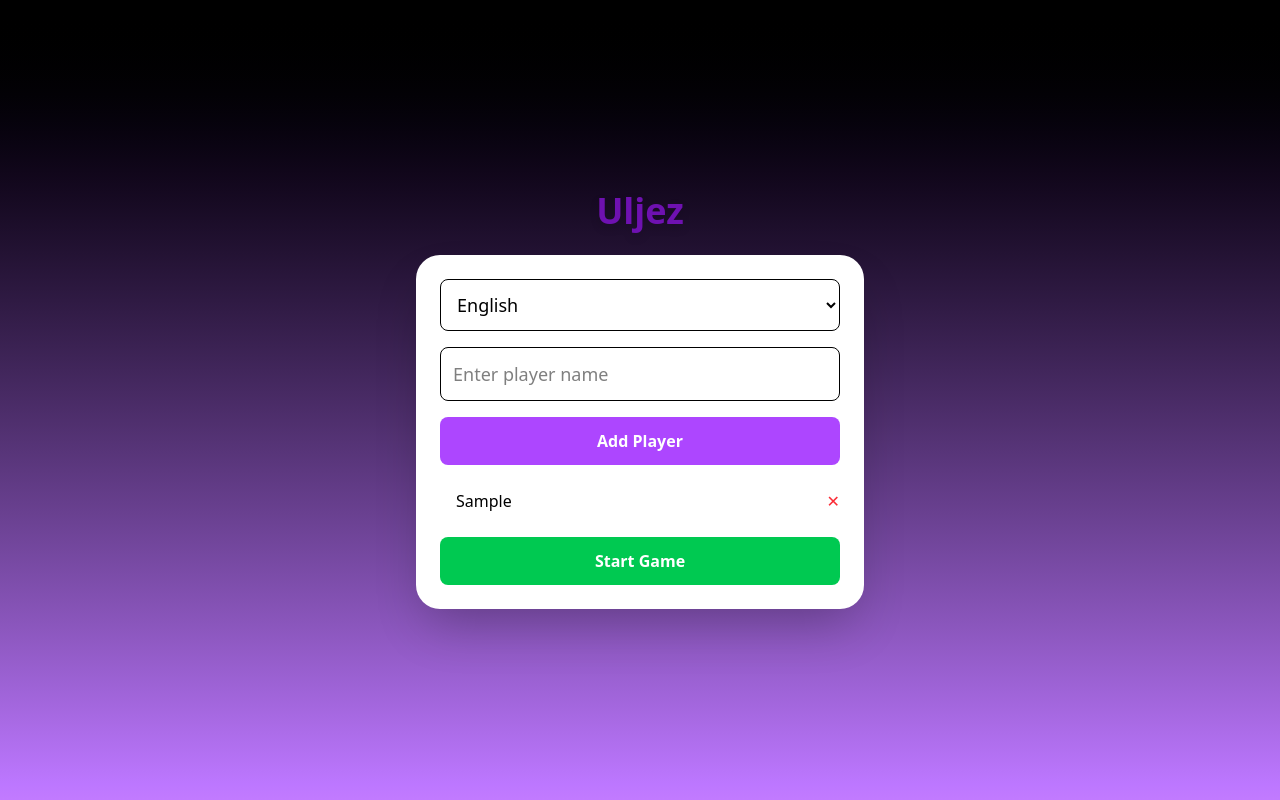
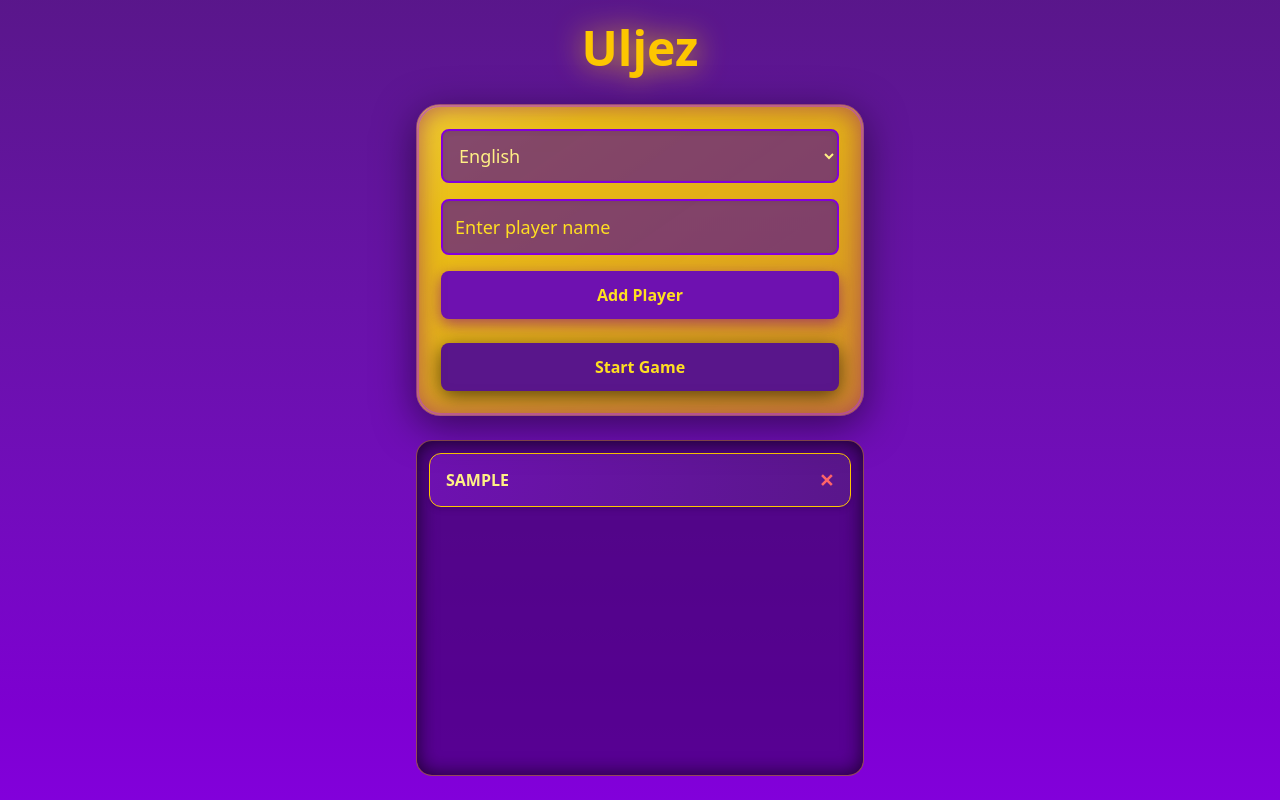
Before and after one commit to AmarMujke/uljez, a React (Vite) app: page / in a window 1280 px wide. Both pictures are taken after typing "Sample" into the empty fields and a click on the button "Add Player". Built offline with nearby package versions, Linux system fonts and the light colour scheme.

Commit message:
countdown circle, voting, results, setup changed

```diff
--- a/src/App.jsx
+++ b/src/App.jsx
@@ -1,20 +1,21 @@
 import { useState } from "react";
 import PlayerCard from "./components/PlayerCard";
 import Voting from "./components/Voting";
+import CountdownCircle from "./components/CountDownCircle.jsx";
+import SetUpPhase from "./components/SetUpPhase.jsx";
+import { assignRoles, assignWords } from "./gameLogic.js";
 import words from "./words.json";
-import { assignRoles, assignWords } from "./gameLogic.js";
+import Results from "./components/Results.jsx";
 
 export default function App() {
-  const [language, setLanguage] = useState("english");
-  const [playerNames, setPlayerNames] = useState([""]);
   const [players, setPlayers] = useState([]);
+  const [phase, setPhase] = useState("setup"); // setup, viewing, countdown, voting, results
   const [currentIndex, setCurrentIndex] = useState(0);
-  const [phase, setPhase] = useState("setup"); // setup, viewing, voting, results
-  const [newPlayer, setNewPlayer] = useState([]);
+  const [votes, setVotes] = useState(null);
 
-  const startGame = () => {
+  const startGame = (playerNames, language) => {
     const roles = assignRoles(playerNames.map((name) => ({ name })));
-    const wordsAssigned = assignWords(roles, words.food); // choose category
+    const wordsAssigned = assignWords(roles, words.food); // TODO: use language for category selection
     setPlayers(wordsAssigned);
     setPhase("viewing");
   };
@@ -23,81 +24,30 @@ export default function App() {
     if (currentIndex + 1 < players.length) {
       setCurrentIndex((i) => i + 1);
     } else {
-      setPhase("voting");
+      setPhase("countdown");
     }
   };
 
   const handleVotes = (votes) => {
-    console.log("Votes:", votes);
+    setVotes(votes);
     setPhase("results");
   };
 
   if (phase === "setup") {
-    return (
-      <div className="flex flex-col items-center justify-center min-h-screen bg-gradient-to-b from-black to-purple-400 p-4">
-        <h1 className="text-4xl font-extrabold mb-6 text-purple-800 drop-shadow-lg">
-          Uljez
-        </h1>
-        <div className="bg-white rounded-3xl shadow-2xl p-6 w-full max-w-md flex flex-col gap-4">
-          <select
-            className="p-3 border rounded-lg text-lg"
-            onChange={(e) => setLanguage(e.target.value)}
-          >
-            <option value="english">English</option>
-            <option value="bosnian">Bosnian</option>
-            <option value="german">German</option>
-          </select>
-
-          <input
-            value={newPlayer}
-            onChange={(e) => setNewPlayer(e.target.value)}
-            placeholder="Enter player name"
-            className="p-3 border rounded-lg text-lg w-full"
-          />
-
-          <button
-            onClick={() => {
-              if (newPlayer.trim()) {
-                setPlayerNames([...playerNames, newPlayer.trim()]);
-                setNewPlayer(""); // clear input
-              }
-            }}
-            className="bg-purple-500 text-white py-3 rounded-lg hover:bg-purple-600 font-bold transition"
-          >
-            Add Player
-          </button>
-
-          <ul className="list-disc ml-4 mt-2">
-            {playerNames
-            .filter(name => name.trim() !== "")
-            .map((name, i) => (
-              <li key={i} className="flex justify-between items-center">
-                {name}
-                <button
-                  onClick={() =>
-                    setPlayerNames(playerNames.filter((_, idx) => idx !== i))
-                  }
-                  className="text-red-500 ml-2"
-                >
-                  ✕
-                </button>
-              </li>
-            ))}
-          </ul>
-
-          <button
-            onClick={startGame}
-            className="bg-green-500 text-white py-3 rounded-lg hover:bg-green-600 font-bold transition mt-2"
-          >
-            Start Game
-          </button>
-        </div>
-      </div>
-    );
+    return <SetUpPhase onStart={startGame} />;
   }
 
   if (phase === "viewing") {
     return <PlayerCard player={players[currentIndex]} onNext={nextPlayer} />;
+  }
+
+  if (phase === "countdown") {
+    return (
+      <CountdownCircle
+        duration={10}
+        onComplete={() => setPhase("voting")}
+      />
+    );
   }
 
   if (phase === "voting") {
@@ -105,17 +55,6 @@ export default function App() {
   }
 
   if (phase === "results") {
-    return (
-      <div className="flex justify-center items-center min-h-screen bg-gray-200">
-        <div className="w-full max-w-xs bg-white rounded-3xl shadow-xl p-4 flex flex-col items-center">
-          <div className="flex flex-col items-center min-h-screen justify-center bg-gradient-to-b from-gray-200 to-gray-400 p-4">
-            <h2 className="text-3xl font-bold mb-4">Game Over!</h2>
-            <div className="bg-white p-6 rounded-2xl shadow-xl max-w-md w-full">
-              <pre>{JSON.stringify(players, null, 2)}</pre>
-            </div>
-          </div>
-        </div>
-      </div>
-    );
+    return <Results players={players} votes={votes} />;
   }
 }
--- /dev/null
+++ b/src/components/CountDownCircle.jsx
@@ -0,0 +1,57 @@
+import { useState, useEffect } from "react";
+
+export default function CountdownCircle({ duration = 180, onComplete }) {
+  const [timeLeft, setTimeLeft] = useState(duration);
+
+  useEffect(() => {
+    if (timeLeft > 0) {
+      const interval = setInterval(() => setTimeLeft((t) => t - 1), 1000);
+      return () => clearInterval(interval);
+    } else {
+      onComplete();
+    }
+  }, [timeLeft, onComplete]);
+
+  const radius = 60;
+  const circumference = 2 * Math.PI * radius;
+  const progress = ((duration - timeLeft) / duration) * circumference;
+
+  return (
+    <div className="flex flex-col items-center justify-center h-screen bg-gradient-to-b from-purple-900 to-yellow-700 p-6">
+      <div className="relative w-40 h-40">
+        <svg className="w-full h-full transform -rotate-90">
+          <circle
+            cx="80"
+            cy="80"
+            r={radius}
+            stroke="#FFD700"
+            strokeWidth="12"
+            fill="transparent"
+          />
+          <defs>
+            <linearGradient id="purple-gold" x1="0%" y1="0%" x2="100%" y2="0%">
+              <stop offset="0%" stopColor="#8b5cf6" />
+              <stop offset="100%" stopColor="#FFD700" />
+            </linearGradient>
+          </defs>
+          <circle
+            cx="80"
+            cy="80"
+            r={radius}
+            stroke="url(#purple-gold)"
+            strokeWidth="12"
+            fill="transparent"
+            strokeDasharray={circumference}
+            strokeDashoffset={circumference - progress}
+            strokeLinecap="round"
+            className="transition-all duration-500 ease-linear filter drop-shadow-lg"
+          />
+        </svg>
+
+        <p className="absolute inset-0 flex items-center justify-center text-2xl font-extrabold text-yellow-200">
+          {Math.floor(timeLeft / 60)}:{String(timeLeft % 60).padStart(2, "0")}
+        </p>
+      </div>
+    </div>
+  );
+}
--- /dev/null
+++ b/src/components/Results.jsx
@@ -0,0 +1,30 @@
+export default function Results({ players, votes }) {
+  const impostor = players.find((player) => player.role === "imposter");
+  const votedOut = Object.values(votes);
+  const impostorCaught = votedOut.includes(impostor.name);
+
+  return (
+    <div className="flex justify-center items-center min-h-screen bg-gradient-to-b from-purple-900 to-purple-600 p-6">
+      <div className="bg-gradient-to-br from-purple-700 to-purple-500 text-gold-400 rounded-3xl shadow-2xl p-8 w-full max-w-md flex flex-col items-center border-4 border-yellow-400">
+        <h2 className="text-4xl font-extrabold mb-6 text-yellow-400 drop-shadow-lg">
+          Game Over!
+        </h2>
+
+        <p
+          className={`text-2xl font-bold text-center mb-6 ${
+            impostorCaught ? "text-green-300" : "text-red-400"
+          }`}
+        >
+          {impostorCaught
+            ? "✅ You caught the impostor!"
+            : "❌ The impostor wins!"}
+        </p>
+
+        <div className="bg-purple-800 text-yellow-300 w-full rounded-xl shadow-lg p-6 text-center">
+          <h3 className="text-xl font-semibold mb-2">The Impostor Was:</h3>
+          <p className="text-2xl font-bold">{impostor.name}</p>
+        </div>
+      </div>
+    </div>
+  );
+}
--- /dev/null
+++ b/src/components/SetUpPhase.jsx
@@ -0,0 +1,94 @@
+import { useState, useRef } from "react";
+
+export default function SetUpPhase({ onStart }) {
+  const [language, setLanguage] = useState("english");
+  const [newPlayer, setNewPlayer] = useState("");
+  const [playerNames, setPlayerNames] = useState([]);
+  const listRef = useRef(null);
+
+  return (
+    <div className="flex flex-col items-center justify-center min-h-screen bg-gradient-to-b from-purple-900 to-purple-700 p-6">
+      <h1 className="text-5xl font-extrabold mb-8 text-yellow-400 drop-shadow-[0_0_15px_rgba(255,215,0,0.8)]">
+        Uljez
+      </h1>
+
+      {/* SETUP CARD */}
+      <div className="relative bg-gradient-to-br from-yellow-300/90 to-yellow-500/80 backdrop-blur-md rounded-3xl shadow-[0_10px_40px_rgba(0,0,0,0.5)] p-6 w-full max-w-md flex flex-col gap-4 border border-purple-800/60">
+        <div className="absolute inset-0 rounded-3xl border-2 border-purple-600/50 shadow-[inset_0_0_25px_rgba(128,0,128,0.5)] pointer-events-none"></div>
+
+        {/* SELECT LANGUAGE */}
+        <select
+          className="p-3 border-2 border-purple-700 bg-purple-900/70 text-yellow-200 rounded-lg text-lg focus:outline-none shadow-inner"
+          value={language}
+          onChange={(e) => setLanguage(e.target.value)}
+        >
+          <option value="english">English</option>
+          <option value="bosnian">Bosnian</option>
+          <option value="german">German</option>
+        </select>
+
+        {/* ADD PLAYER INPUT */}
+        <input
+          value={newPlayer}
+          onChange={(e) => setNewPlayer(e.target.value)}
+          placeholder="Enter player name"
+          className="p-3 border-2 border-purple-700 bg-purple-900/70 text-yellow-200 placeholder-yellow-300 rounded-lg text-lg w-full focus:outline-none shadow-inner"
+        />
+
+        {/* ADD PLAYER BUTTON */}
+        <button
+          onClick={() => {
+            if (newPlayer.trim()) {
+              setPlayerNames([...playerNames, newPlayer.trim()]);
+              setNewPlayer(""); // clear input
+              listRef.current?.scrollTo({
+                top: listRef.current.scrollHeight,
+                behavior: "smooth",
+              });
+            }
+          }}
+          className="bg-purple-800 text-yellow-300 py-3 rounded-lg font-bold shadow-[0_5px_15px_rgba(128,0,128,0.6)] hover:bg-purple-700 transition"
+        >
+          Add Player
+        </button>
+
+        {/* START GAME */}
+        <button
+          onClick={() => onStart(playerNames, language)}
+          className="bg-purple-900 text-yellow-300 py-3 rounded-lg font-bold shadow-[0_5px_20px_rgba(0,0,0,0.6)] hover:bg-purple-800 transition mt-2"
+        >
+          Start Game
+        </button>
+      </div>
+
+      {/* PLAYERS LIST */}
+      <div
+        ref={listRef}
+        className="mt-6 w-full max-w-md h-84 overflow-y-auto flex flex-col gap-3 p-3 rounded-2xl bg-purple-950/60 shadow-[inset_0_0_20px_rgba(0,0,0,0.7)] border border-yellow-500/40"
+      >
+        {playerNames.length === 0 ? (
+          <p className="text-center text-yellow-300/70 uppercase italic">
+            Please add players
+          </p>
+        ) : (
+          playerNames.map((name, i) => (
+            <div
+              key={i}
+              className="flex justify-between uppercase items-center bg-gradient-to-r from-purple-800 to-purple-900 text-yellow-200 px-4 py-3 rounded-xl shadow-md border border-yellow-400"
+            >
+              <span className="font-semibold">{name}</span>
+              <button
+                onClick={() =>
+                  setPlayerNames(playerNames.filter((_, idx) => idx !== i))
+                }
+                className="text-red-400 hover:text-red-600 font-bold text-lg"
+              >
+                ✕
+              </button>
+            </div>
+          ))
+        )}
+      </div>
+    </div>
+  );
+}
```
Also changed, not shown: src/components/PlayerCard.jsx (+10 -10 lines), src/components/Voting.jsx (+29 -25 lines).
